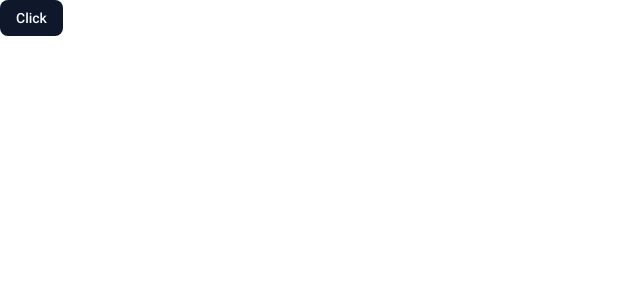
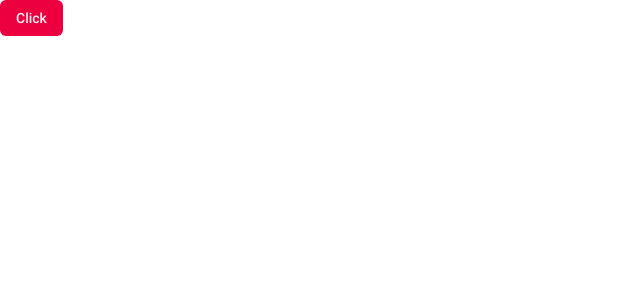
Before and after one commit to DeadCode-Dev/be-one-ecommerce, a Next.js app: page / in a window 1280 px wide. Shown: the top 300 px of the page, without its empty margins (0-640 px from the left). Built offline with nearby package versions, Linux system fonts and the light colour scheme.

Commit message:
style: update color variables and radius in globals.css for improved theming

```diff
--- a/src/app/globals.css
+++ b/src/app/globals.css
@@ -47,72 +47,95 @@
 }
 
 :root {
-  --radius: 0.625rem;
   --background: oklch(1 0 0);
-  --foreground: oklch(0.129 0.042 264.695);
+  --foreground: oklch(0.145 0 0);
   --card: oklch(1 0 0);
-  --card-foreground: oklch(0.129 0.042 264.695);
+  --card-foreground: oklch(0.145 0 0);
   --popover: oklch(1 0 0);
-  --popover-foreground: oklch(0.129 0.042 264.695);
-  --primary: oklch(0.208 0.042 265.755);
-  --primary-foreground: oklch(0.984 0.003 247.858);
-  --secondary: oklch(0.968 0.007 247.896);
-  --secondary-foreground: oklch(0.208 0.042 265.755);
-  --muted: oklch(0.968 0.007 247.896);
-  --muted-foreground: oklch(0.554 0.046 257.417);
-  --accent: oklch(0.968 0.007 247.896);
-  --accent-foreground: oklch(0.208 0.042 265.755);
+  --popover-foreground: oklch(0.145 0 0);
+  --primary: oklch(0.586 0.253 17.585);
+  --primary-foreground: oklch(0.969 0.015 12.422);
+  --secondary: oklch(0.97 0 0);
+  --secondary-foreground: oklch(0.205 0 0);
+  --muted: oklch(0.97 0 0);
+  --muted-foreground: oklch(0.556 0 0);
+  --accent: oklch(0.97 0 0);
+  --accent-foreground: oklch(0.205 0 0);
   --destructive: oklch(0.577 0.245 27.325);
-  --border: oklch(0.929 0.013 255.508);
-  --input: oklch(0.929 0.013 255.508);
-  --ring: oklch(0.704 0.04 256.788);
-  --chart-1: oklch(0.646 0.222 41.116);
-  --chart-2: oklch(0.6 0.118 184.704);
-  --chart-3: oklch(0.398 0.07 227.392);
-  --chart-4: oklch(0.828 0.189 84.429);
-  --chart-5: oklch(0.769 0.188 70.08);
-  --sidebar: oklch(0.984 0.003 247.858);
-  --sidebar-foreground: oklch(0.129 0.042 264.695);
-  --sidebar-primary: oklch(0.208 0.042 265.755);
-  --sidebar-primary-foreground: oklch(0.984 0.003 247.858);
-  --sidebar-accent: oklch(0.968 0.007 247.896);
-  --sidebar-accent-foreground: oklch(0.208 0.042 265.755);
-  --sidebar-border: oklch(0.929 0.013 255.508);
-  --sidebar-ring: oklch(0.704 0.04 256.788);
+  --destructive-foreground: oklch(1 0 0);
+  --border: oklch(0.922 0 0);
+  --input: oklch(0.922 0 0);
+  --ring: oklch(0.712 0.194 13.428);
+  --chart-1: oklch(0.81 0.117 11.638);
+  --chart-2: oklch(0.645 0.246 16.439);
+  --chart-3: oklch(0.586 0.253 17.585);
+  --chart-4: oklch(0.514 0.222 16.935);
+  --chart-5: oklch(0.455 0.188 13.697);
+  --sidebar: oklch(0.985 0 0);
+  --sidebar-foreground: oklch(0.145 0 0);
+  --sidebar-primary: oklch(0.586 0.253 17.585);
+  --sidebar-primary-foreground: oklch(0.969 0.015 12.422);
+  --sidebar-accent: oklch(0.97 0 0);
+  --sidebar-accent-foreground: oklch(0.205 0 0);
+  --sidebar-border: oklch(0.922 0 0);
+  --sidebar-ring: oklch(0.712 0.194 13.428);
+  --header: oklch(1 0 0);
+  --header-foreground: oklch(0.145 0 0);
+  --footer: oklch(1 0 0);
+  --footer-foreground: oklch(0.145 0 0);
+  --code: oklch(1 0 0);
+  --code-foreground: oklch(0.708 0 0);
+  --code-highlight: oklch(0.27 0 0);
+  --code-number: oklch(0.72 0 0);
+  --code-selection: oklch(0.922 0 0);
+  --code-border: oklch(0.922 0 0);
+  --radius: 0.5rem;
 }
 
 .dark {
-  --background: oklch(0.129 0.042 264.695);
-  --foreground: oklch(0.984 0.003 247.858);
-  --card: oklch(0.208 0.042 265.755);
-  --card-foreground: oklch(0.984 0.003 247.858);
-  --popover: oklch(0.208 0.042 265.755);
-  --popover-foreground: oklch(0.984 0.003 247.858);
-  --primary: oklch(0.929 0.013 255.508);
-  --primary-foreground: oklch(0.208 0.042 265.755);
-  --secondary: oklch(0.279 0.041 260.031);
-  --secondary-foreground: oklch(0.984 0.003 247.858);
-  --muted: oklch(0.279 0.041 260.031);
-  --muted-foreground: oklch(0.704 0.04 256.788);
-  --accent: oklch(0.279 0.041 260.031);
-  --accent-foreground: oklch(0.984 0.003 247.858);
+  --background: oklch(0.145 0 0);
+  --foreground: oklch(0.985 0 0);
+  --card: oklch(0.205 0 0);
+  --card-foreground: oklch(0.985 0 0);
+  --popover: oklch(0.269 0 0);
+  --popover-foreground: oklch(0.985 0 0);
+  --primary: oklch(0.645 0.246 16.439);
+  --primary-foreground: oklch(0.969 0.015 12.422);
+  --secondary: oklch(0.269 0 0);
+  --secondary-foreground: oklch(0.985 0 0);
+  --muted: oklch(0.269 0 0);
+  --muted-foreground: oklch(0.708 0 0);
+  --accent: oklch(0.371 0 0);
+  --accent-foreground: oklch(0.985 0 0);
   --destructive: oklch(0.704 0.191 22.216);
+  --destructive-foreground: oklch(0.985 0 0);
   --border: oklch(1 0 0 / 10%);
   --input: oklch(1 0 0 / 15%);
-  --ring: oklch(0.551 0.027 264.364);
-  --chart-1: oklch(0.488 0.243 264.376);
-  --chart-2: oklch(0.696 0.17 162.48);
-  --chart-3: oklch(0.769 0.188 70.08);
-  --chart-4: oklch(0.627 0.265 303.9);
-  --chart-5: oklch(0.645 0.246 16.439);
-  --sidebar: oklch(0.208 0.042 265.755);
-  --sidebar-foreground: oklch(0.984 0.003 247.858);
-  --sidebar-primary: oklch(0.488 0.243 264.376);
-  --sidebar-primary-foreground: oklch(0.984 0.003 247.858);
-  --sidebar-accent: oklch(0.279 0.041 260.031);
-  --sidebar-accent-foreground: oklch(0.984 0.003 247.858);
+  --ring: oklch(0.41 0.159 10.272);
+  --chart-1: oklch(0.81 0.117 11.638);
+  --chart-2: oklch(0.645 0.246 16.439);
+  --chart-3: oklch(0.586 0.253 17.585);
+  --chart-4: oklch(0.514 0.222 16.935);
+  --chart-5: oklch(0.455 0.188 13.697);
+  --sidebar: oklch(0.205 0 0);
+  --sidebar-foreground: oklch(0.985 0 0);
+  --sidebar-primary: oklch(0.645 0.246 16.439);
+  --sidebar-primary-foreground: oklch(0.969 0.015 12.422);
+  --sidebar-accent: oklch(0.269 0 0);
+  --sidebar-accent-foreground: oklch(0.985 0 0);
   --sidebar-border: oklch(1 0 0 / 10%);
-  --sidebar-ring: oklch(0.551 0.027 264.364);
+  --sidebar-ring: oklch(0.41 0.159 10.272);
+  --header: oklch(0.145 0 0);
+  --header-foreground: oklch(0.985 0 0);
+  --footer: oklch(0.145 0 0);
+  --footer-foreground: oklch(0.985 0 0);
+  --code: oklch(0.2 0 0);
+  --code-foreground: oklch(0.708 0 0);
+  --code-highlight: oklch(0.27 0 0);
+  --code-number: oklch(0.72 0 0);
+  --code-selection: oklch(0.922 0 0);
+  --code-border: oklch(1 0 0 / 10%);
+  --radius: 0.5rem;
 }
 
 @layer base {
```
